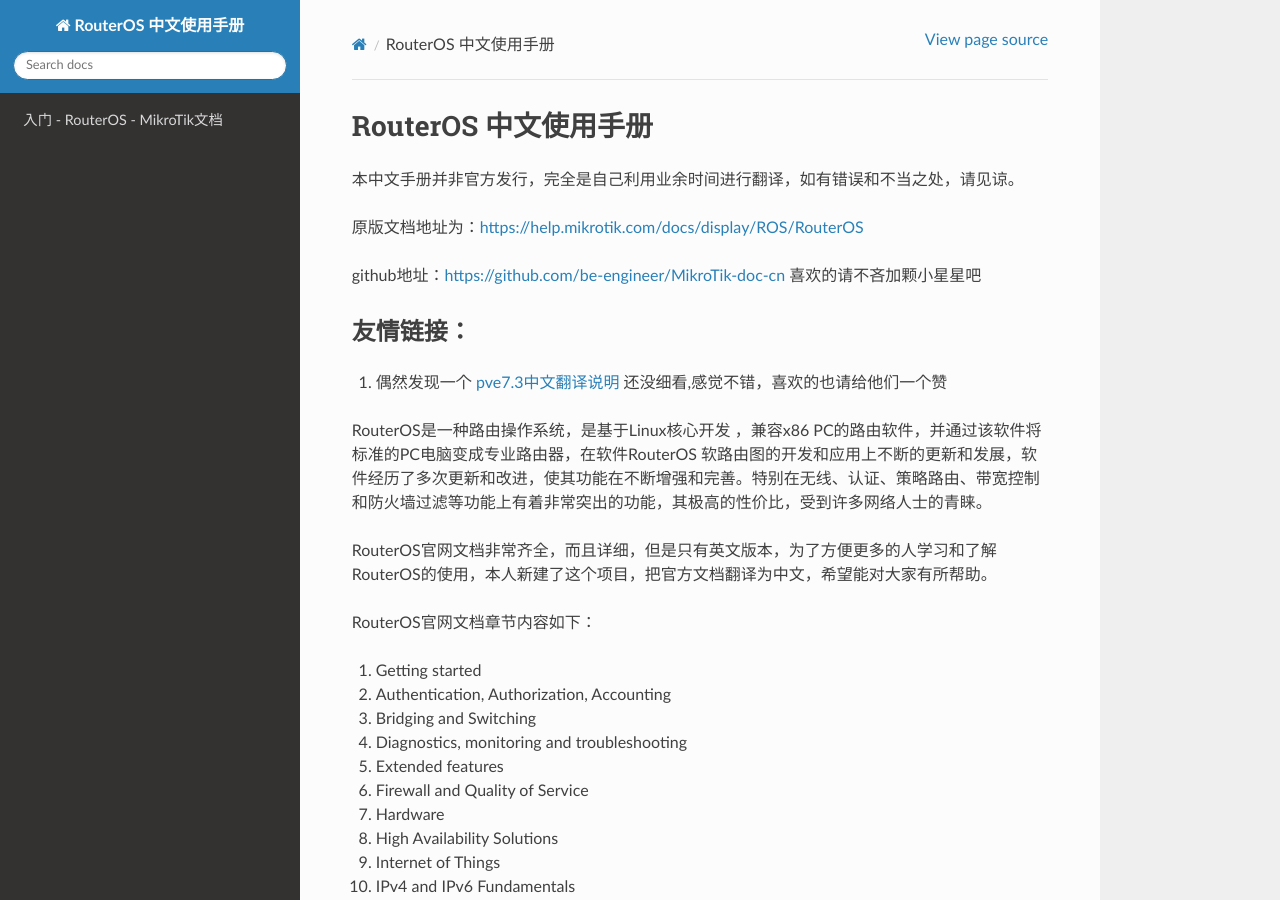
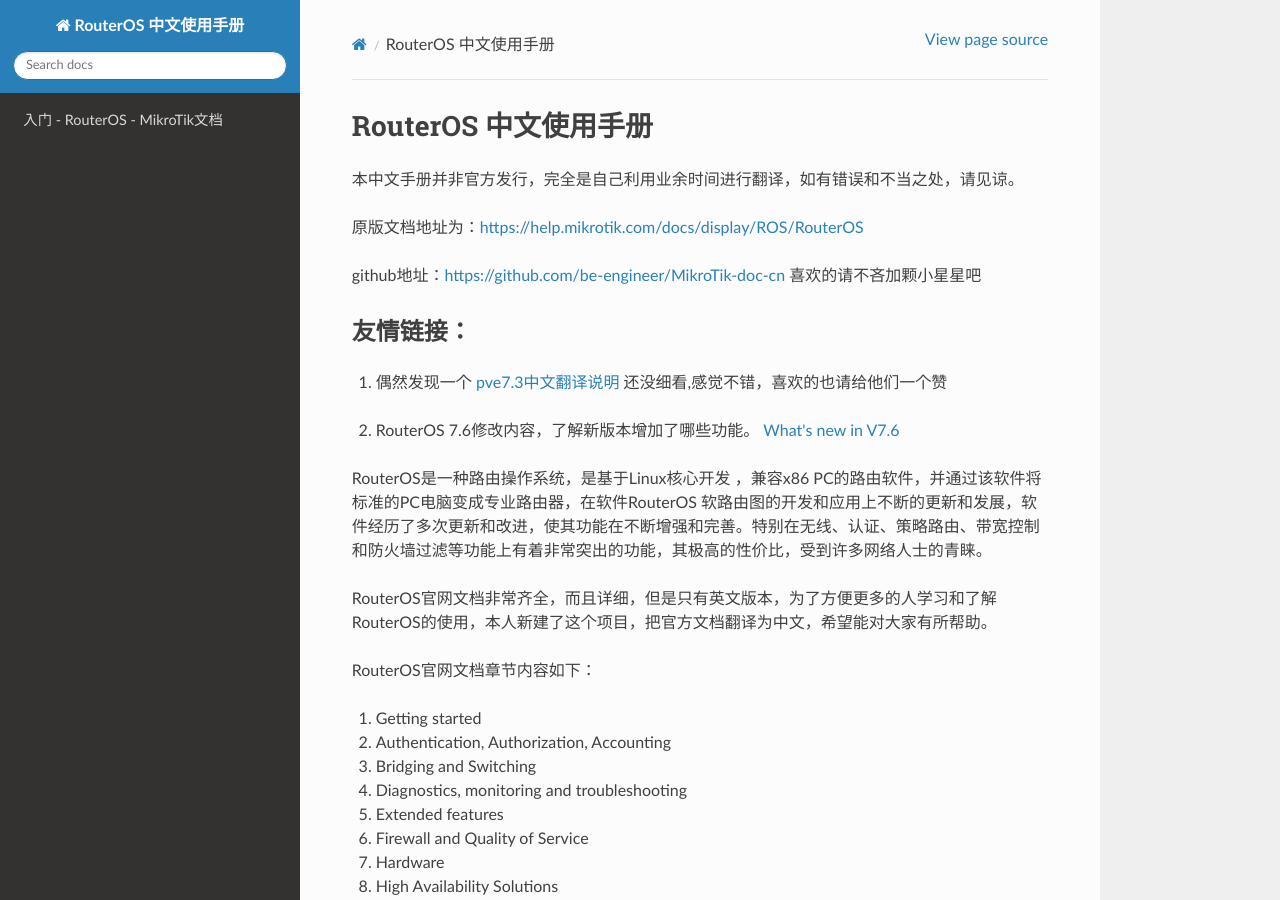
Before and after one commit to be-engineer/MikroTik-doc-cn, a Sphinx documentation site: the page built from source/index.rst, in a window 1280 px wide and 900 px high. Built offline with Sphinx 7.4.7 and the Read the Docs theme 2.0.0, drawn with Linux system fonts in a browser that asks for light colours.

Commit message:
添加v7.6修改内容链接

```diff
--- a/source/index.rst
+++ b/source/index.rst
@@ -14,6 +14,10 @@
 1. 偶然发现一个 `pve7.3中文翻译说明`_ 还没细看,感觉不错，喜欢的也请给他们一个赞
 
 .. _`pve7.3中文翻译说明`: https://pve-doc-cn.readthedocs.io/zh_CN/latest/
+
+2. RouterOS 7.6修改内容，了解新版本增加了哪些功能。 `What's new in V7.6`_
+
+.. _`What's new in V7.6`: https://mikrotik.com/download/changelogs/stable-release-tree
 
 
 
```
